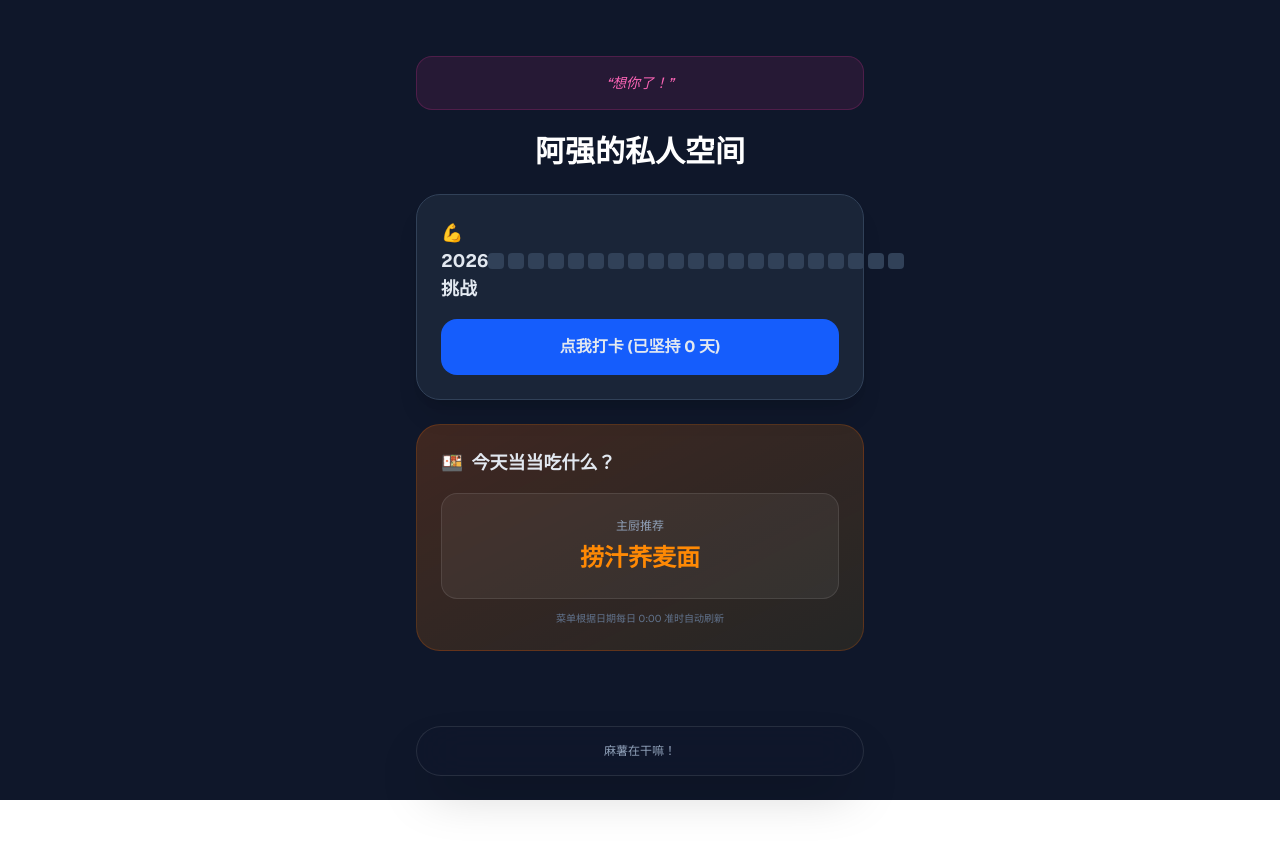
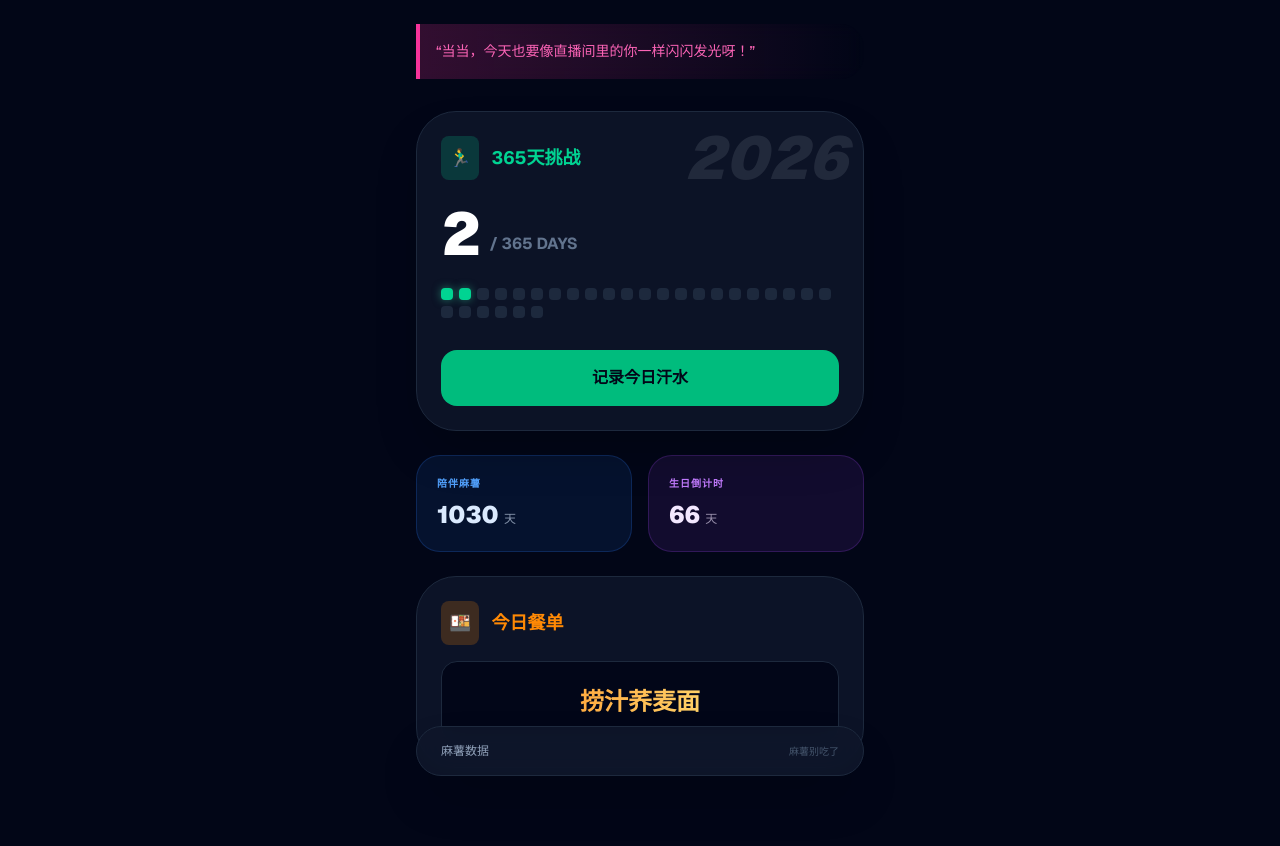
Before and after one commit to HJQ1128/qiang-app, a Next.js app: page / in a window 1280 px wide. Shown: the top 846 px of the page. Before the commit the page ends 800 px from the top, so only its background shows below. Built offline with nearby package versions, Linux system fonts and the light colour scheme.

Commit message:
Update page.tsx
优化1.8

```diff
--- a/src/app/page.tsx
+++ b/src/app/page.tsx
@@ -1,33 +1,54 @@
 "use client";
 import React, { useState, useEffect } from 'react';
 
-// 1. 每日情话库
+// --- 配置数据 ---
 const loveQuotes = [
-  "每一天，只要有你在，空气都是甜的。",
-  "想你了！",
-  "bb在干嘛？0.0。",
-  "遇见你之后，我再也不想‘临时抱佛脚’了，只想一辈子抱你。",
+  "只要有你在，空气都是甜的。",
+  "当当，今天也要像直播间里的你一样闪闪发光呀！",
+  "bb在干嘛？0.0",
+  "忘掉粉色甜甜圈。",
   "当当，你是我的 365 天里最美的风景。",
   "全世界最好看的你，今天也要记得多喝水。"
 ];
 
-// 2. 自动刷新的美食库 (针对减脂控糖)
 const foods = ["低卡柠檬鱼", "全麦牛油果三明治", "清蒸巴沙鱼", "蒜蓉西蓝花虾仁", "牛肉海带汤", "香煎鸡胸肉芦笋", "豆乳火锅", "捞汁荞麦面", "无糖番茄牛腩"];
 
 export default function Home() {
-  const [history, setHistory] = useState<string[]>([]); // 存储打卡日期
+  const [history, setHistory] = useState<string[]>([]);
+  const [mochiStats, setMochiStats] = useState({ together: 0, countdown: 0 });
+  const [todayFood, setTodayFood] = useState("");
   const [quote, setQuote] = useState("");
-  const [todayFood, setTodayFood] = useState("");
 
   useEffect(() => {
-    // 初始化数据
-    const saved = localStorage.getItem('workoutHistory');
-    if (saved) setHistory(JSON.parse(saved));
+    // 1. 初始化打卡记录（帮你把已运动的2天存入）
+    const saved = localStorage.getItem('workoutHistory_v2');
+    if (saved) {
+      setHistory(JSON.parse(saved));
+    } else {
+      // 第一次运行，模拟你已经坚持的2天（1月7日和1月8日）
+      const initialHistory = ["2026/1/7", "2026/1/8"];
+      setHistory(initialHistory);
+      localStorage.setItem('workoutHistory_v2', JSON.stringify(initialHistory));
+    }
 
-    // 每日情话 & 美食根据日期自动变
-    const dayIndex = new Date().getDate() % loveQuotes.length;
-    setQuote(loveQuotes[dayIndex]);
-    setTodayFood(foods[new Date().getDate() % foods.length]);
+    // 2. 计算麻薯日期
+    const calcMochi = () => {
+      const now = new Date();
+      const birth = new Date('2023-03-14');
+      // 陪伴天数
+      const together = Math.floor((now.getTime() - birth.getTime()) / (1000 * 60 * 60 * 24));
+      // 生日倒计时
+      let nextBirth = new Date(now.getFullYear(), 2, 14);
+      if (now > nextBirth) nextBirth.setFullYear(now.getFullYear() + 1);
+      const countdown = Math.ceil((nextBirth.getTime() - now.getTime()) / (1000 * 60 * 60 * 24));
+      setMochiStats({ together, countdown });
+    };
+
+    // 3. 每日内容更新
+    const day = new Date().getDate();
+    setQuote(loveQuotes[day % loveQuotes.length]);
+    setTodayFood(foods[day % foods.length]);
+    calcMochi();
   }, []);
 
   const handleCheckIn = () => {
@@ -35,59 +56,73 @@
     if (!history.includes(today)) {
       const newHistory = [...history, today];
       setHistory(newHistory);
-      localStorage.setItem('workoutHistory', JSON.stringify(newHistory));
+      localStorage.setItem('workoutHistory_v2', JSON.stringify(newHistory));
     }
   };
 
-  // 简易日历格子逻辑
-  const renderCalendar = () => {
-    const boxes = [];
-    for (let i = 0; i < 21; i++) { // 展示最近3周
-      boxes.push(
-        <div key={i} className={`w-4 h-4 rounded-sm ${i < history.length ? 'bg-emerald-500' : 'bg-slate-700'}`} />
-      );
-    }
-    return boxes;
-  };
-
   return (
-    <main className="min-h-screen bg-[#0f172a] text-slate-200 p-6 font-sans pb-24">
-      {/* 头部：每日情话 */}
-      <header className="max-w-md mx-auto pt-8 pb-6 text-center">
-        <div className="bg-pink-500/10 p-4 rounded-2xl border border-pink-500/20 mb-6">
-          <p className="text-pink-400 text-sm italic font-medium">“{quote}”</p>
+    <main className="min-h-screen bg-[#020617] text-slate-200 p-6 font-sans pb-28">
+      {/* 顶部情话 */}
+      <div className="max-w-md mx-auto mb-8">
+        <div className="bg-gradient-to-r from-pink-500/20 to-transparent p-4 rounded-r-3xl border-l-4 border-pink-500 backdrop-blur-sm">
+          <p className="text-pink-400 text-sm font-medium leading-relaxed">“{quote}”</p>
         </div>
-        <h1 className="text-3xl font-black text-white">阿强的私人空间</h1>
-      </header>
+      </div>
 
       <section className="max-w-md mx-auto space-y-6">
-        {/* 打卡 & 统计回顾 */}
-        <div className="bg-slate-800/80 p-6 rounded-3xl border border-slate-700 shadow-xl">
-          <div className="flex justify-between items-center mb-4">
-            <h2 className="text-lg font-bold">💪 2026 挑战</h2>
-            <div className="flex gap-1">{renderCalendar()}</div>
+        {/* 2026 挑战模块 - 新样式 */}
+        <div className="bg-slate-900/80 border border-slate-800 p-6 rounded-[2.5rem] shadow-2xl relative overflow-hidden">
+          <div className="absolute top-0 right-0 p-4 opacity-10 text-6xl font-black italic">2026</div>
+          <h2 className="text-lg font-bold mb-6 flex items-center text-emerald-400">
+            <span className="bg-emerald-400/20 p-2 rounded-lg mr-3">🏃‍♂️</span> 365天挑战
+          </h2>
+
+          <div className="flex items-end gap-2 mb-6">
+            <span className="text-6xl font-black text-white">{history.length}</span>
+            <span className="text-slate-500 mb-2 font-bold">/ 365 DAYS</span>
           </div>
-          <button onClick={handleCheckIn} className="w-full bg-blue-600 py-4 rounded-2xl font-bold active:scale-95 transition-all">
-            点我打卡 (已坚持 {history.length} 天)
+
+          {/* 打卡格子 */}
+          <div className="flex flex-wrap gap-1.5 mb-8">
+            {[...Array(28)].map((_, i) => (
+              <div key={i} className={`w-3 h-3 rounded-sm ${i < history.length ? 'bg-emerald-400 shadow-[0_0_8px_rgba(52,211,153,0.5)]' : 'bg-slate-800'}`} />
+            ))}
+          </div>
+
+          <button onClick={handleCheckIn} className="w-full bg-emerald-500 hover:bg-emerald-400 text-slate-950 font-black py-4 rounded-2xl transition-all active:scale-95">
+            记录今日汗水
           </button>
         </div>
 
-        {/* 当当吃什么模块 */}
-        <div className="bg-gradient-to-br from-orange-500/20 to-yellow-500/10 p-6 rounded-3xl border border-orange-500/20">
-          <h2 className="text-lg font-bold mb-4 flex items-center">
-            <span className="mr-2">🍱</span> 今天当当吃什么？
+        {/* 麻薯数据 - 双卡片并排 */}
+        <div className="grid grid-cols-2 gap-4">
+          <div className="bg-blue-500/10 border border-blue-500/20 p-5 rounded-3xl">
+            <p className="text-[10px] text-blue-400 font-bold uppercase tracking-widest mb-2">陪伴麻薯</p>
+            <p className="text-2xl font-black text-blue-100">{mochiStats.together} <span className="text-xs font-normal opacity-60">天</span></p>
+          </div>
+          <div className="bg-purple-500/10 border border-purple-500/20 p-5 rounded-3xl">
+            <p className="text-[10px] text-purple-400 font-bold uppercase tracking-widest mb-2">生日倒计时</p>
+            <p className="text-2xl font-black text-purple-100">{mochiStats.countdown} <span className="text-xs font-normal opacity-60">天</span></p>
+          </div>
+        </div>
+
+        {/* 当当吃什么 */}
+        <div className="bg-slate-900/80 border border-slate-800 p-6 rounded-[2.5rem]">
+          <h2 className="text-lg font-bold mb-4 flex items-center text-orange-400">
+            <span className="bg-orange-400/20 p-2 rounded-lg mr-3">🍱</span> 今日餐单
           </h2>
-          <div className="bg-white/5 p-6 rounded-2xl text-center border border-white/10">
-            <p className="text-xs text-slate-400 mb-2">主厨推荐</p>
-            <p className="text-2xl font-black text-orange-400">{todayFood}</p>
+          <div className="bg-slate-950 p-6 rounded-2xl border border-slate-800 text-center">
+            <p className="text-2xl font-black bg-gradient-to-r from-orange-400 to-yellow-200 bg-clip-text text-transparent">
+              {todayFood}
+            </p>
           </div>
-          <p className="text-[10px] text-slate-500 mt-3 text-center">菜单根据日期每日 0:00 准时自动刷新</p>
         </div>
       </section>
 
-      {/* 底部导航 */}
-      <footer className="fixed bottom-6 left-1/2 -translate-x-1/2 w-[calc(100%-3rem)] max-w-md bg-slate-900/80 backdrop-blur-xl border border-white/10 p-4 rounded-full text-center shadow-2xl">
-         <p className="text-xs text-slate-400 font-medium">麻薯在干嘛！</p>
+      {/* 底部悬浮提醒 */}
+      <footer className="fixed bottom-6 left-1/2 -translate-x-1/2 w-[calc(100%-3rem)] max-w-md bg-slate-900/90 backdrop-blur-md border border-slate-800 px-6 py-4 rounded-full flex justify-between items-center shadow-2xl">
+         <span className="text-xs text-slate-400">麻薯数据</span>
+         <span className="text-[10px] text-slate-600">麻薯别吃了</span>
       </footer>
     </main>
   );
```
